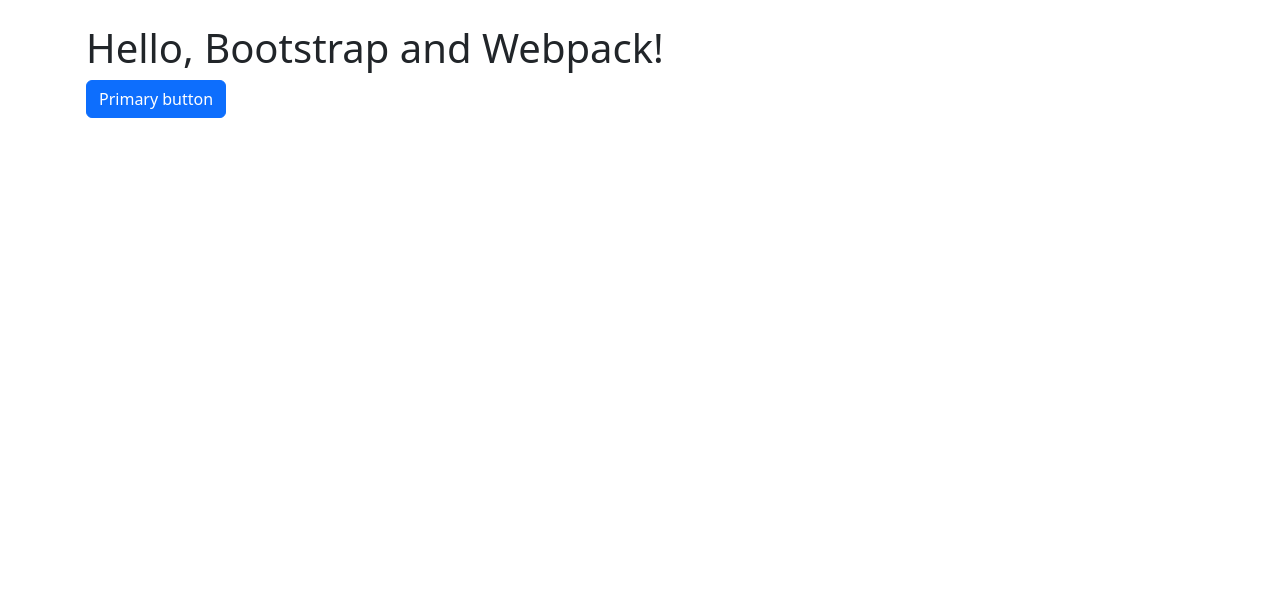
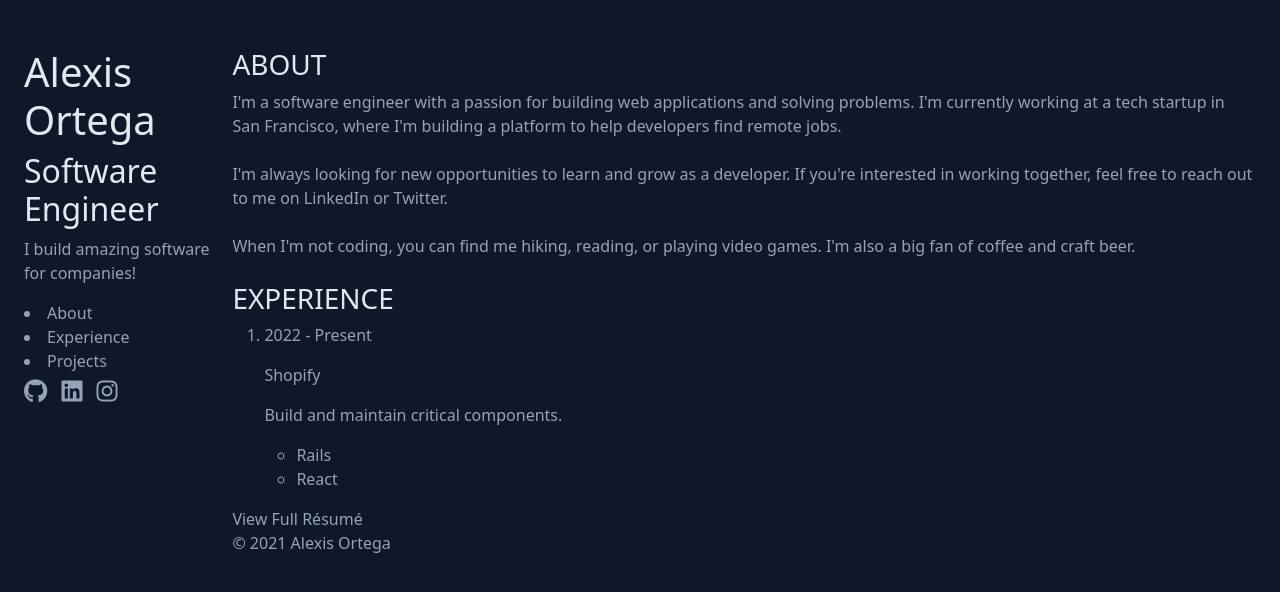
Before and after one commit to alexiscrack3/alexiscrack3.github.io, a website built with webpack: page src/index.html in a window 1280 px wide. Built offline with nearby package versions, Linux system fonts and the light colour scheme.

Commit message:
Update index.html file

```diff
--- a/src/index.html
+++ b/src/index.html
@@ -4,11 +4,95 @@
     <meta charset="UTF-8" />
     <meta name="viewport" content="width=device-width, initial-scale=1.0" />
     <title>Devfolio</title>
+    <script
+      src="https://kit.fontawesome.com/2ec3a0522d.js"
+      crossorigin="anonymous"
+    ></script>
   </head>
   <body>
-    <div class="container py-4 px-3 mx-auto">
-      <h1>Hello, Bootstrap and Webpack!</h1>
-      <button class="btn btn-primary">Primary button</button>
+    <div class="max-w-screen-xl vh-100 px-4 py-5">
+      <div class="d-flex flex-md-row flex-column row-gap-3 column-gap-3">
+        <header>
+          <div>
+            <h1>Alexis Ortega</h1>
+            <h2>Software Engineer</h2>
+            <p>I build amazing software for companies!</p>
+            <nav>
+              <li><a href="/#about">About</a></li>
+              <li><a href="/#experience">Experience</a></li>
+              <li><a href="/#projects">Projects</a></li>
+            </nav>
+          </div>
+          <div class="social-networks">
+            <ul>
+              <li>
+                <a href="https://github.com/alexiscrack3" target="_blank"
+                  ><i class="fa-brands fa-github"></i
+                ></a>
+              </li>
+              <li>
+                <a href="https://linkedin.com/in/alexiscrack3" target="_blank"
+                  ><i class="fa-brands fa-linkedin"></i
+                ></a>
+              </li>
+              <li><a href="https://instagram.com/alexis.runner" target="_blank"><i class="fa-brands fa-instagram"></a></i></li>
+            </ul>
+          </div>
+        </header>
+        <main>
+          <section id="about">
+            <h3 class="text-uppercase">About</h3>
+            <div>
+              <p class="mb-4">
+                I'm a software engineer with a passion for building web
+                applications and solving problems. I'm currently working at a
+                tech startup in San Francisco, where I'm building a platform to
+                help developers find remote jobs.
+              </p>
+              <p class="mb-4">
+                I'm always looking for new opportunities to learn and grow as a
+                developer. If you're interested in working together, feel free
+                to reach out to me on LinkedIn or Twitter.
+              </p>
+              <p class="mb-4">
+                When I'm not coding, you can find me hiking, reading, or playing
+                video games. I'm also a big fan of coffee and craft beer.
+              </p>
+            </div>
+          </section>
+          <section id="experience">
+            <h3 class="text-uppercase">Experience</h2>
+            <ol>
+              <li>
+                <div>
+                  <div class="job-experience-dates">
+                    <p>2022 - Present</p>
+                  </div>
+                  <div class="job-experience">
+                    <p>Shopify</p>
+                    <p>Build and maintain critical components.</p>
+                    <ul>
+                      <li>
+                        <div>Rails</div>
+                      </li>
+                      <li>
+                        <div>React</div>
+                      </li>
+                    </ul>
+                  </div>
+                </div>
+              </li>
+            </ol>
+            <div>
+              <a href="/">View Full Résumé</a>
+            </div>
+          </section>
+          <section id="projects"></section>
+          <footer>
+            <p>&copy; 2021 Alexis Ortega</p>
+          </footer>
+        </main>
+      </div>
     </div>
   </body>
 </html>
--- /dev/null
+++ b/src/scss/_colors.scss
@@ -0,0 +1,3 @@
+$primary-color: #94a3b8;
+$secondary-color: #e2e8f0;
+$primary-bg-color: #0f172a;
--- a/src/scss/styles.scss
+++ b/src/scss/styles.scss
@@ -1,2 +1,51 @@
 // Import all of Bootstrap's CSS
 @use "bootstrap/scss/bootstrap";
+
+@use "colors";
+
+// Custom styles
+body {
+  background-color: colors.$primary-bg-color;
+  color: colors.$primary-color;
+}
+
+h1,
+h2,
+h3,
+h4,
+h5,
+h6 {
+  color: colors.$secondary-color;
+}
+
+a {
+  color: colors.$primary-color;
+  text-decoration: none;
+}
+
+a:hover {
+  color: colors.$secondary-color;
+}
+
+.social-networks {
+  ul {
+    list-style: none;
+    padding: 0;
+  }
+
+  li {
+    display: inline;
+
+    a {
+      font-size: 24px;
+    }
+
+    &:not(:last-child) {
+      margin-right: 10px;
+    }
+  }
+}
+
+.max-w-screen-xl {
+  max-width: 1280px;
+}
```
